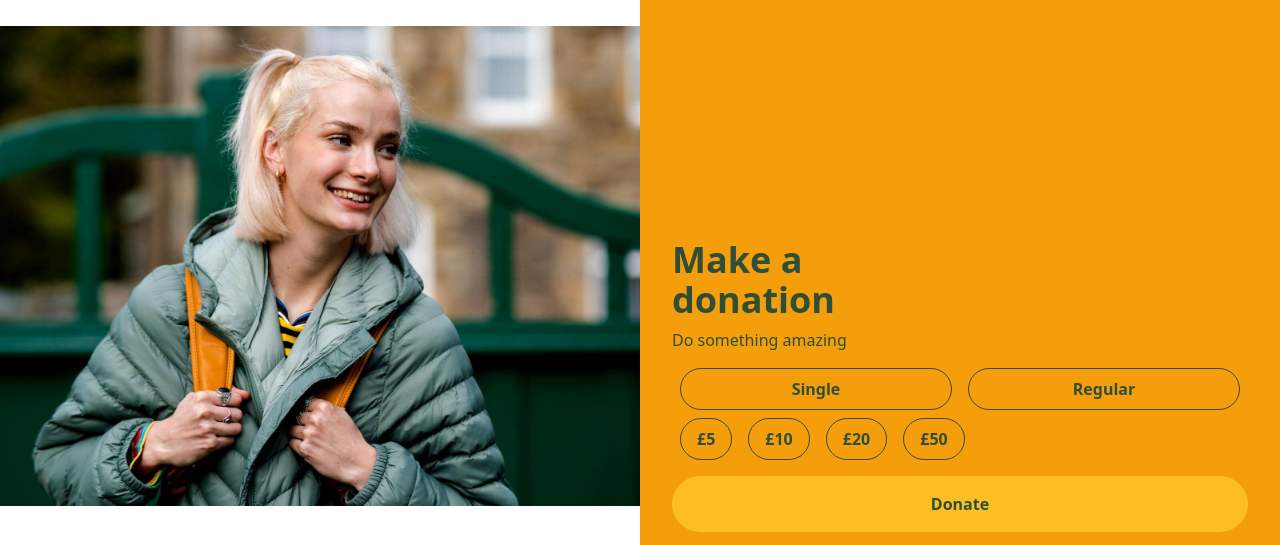
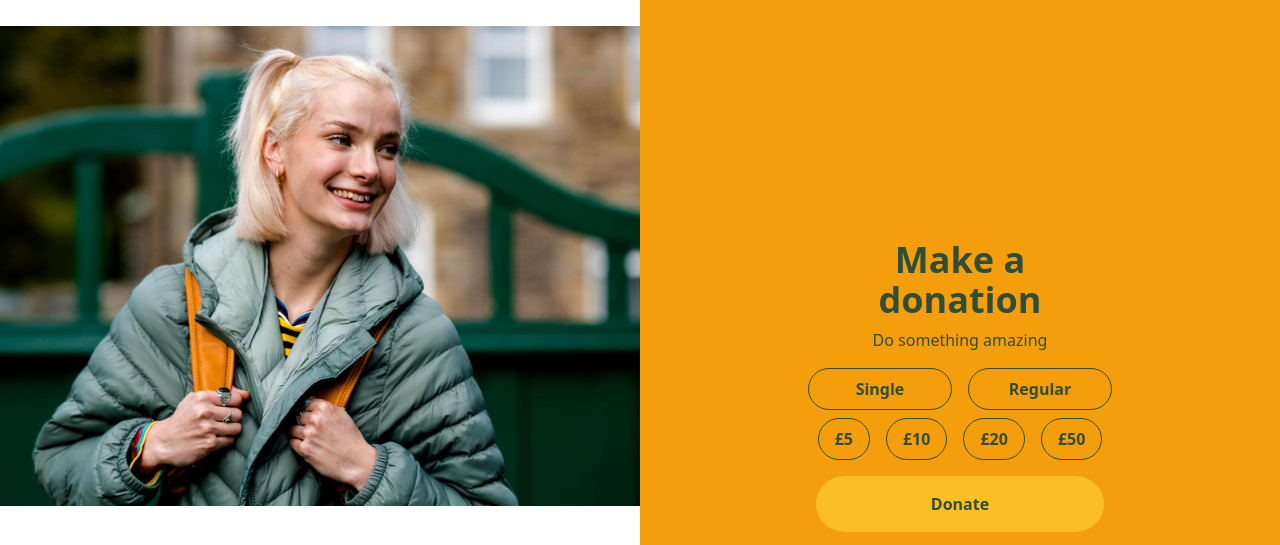
Before and after one commit to nish1013/react-typescript-gatsby, a Gatsby site: page /donations in a window 1280 px wide. Shown: the top 545 px of the page. Built offline with nearby package versions, Linux system fonts and the light colour scheme; Gatsby itself is replaced by a stand-in of ours.

Commit message:
updated css

```diff
--- a/src/components/donation-panel/DonationPanel.js
+++ b/src/components/donation-panel/DonationPanel.js
@@ -5,21 +5,23 @@ import PaymentOptions from "../payment-options/PaymentOptions";
 export default function DonationPanel() {
   //TODO organise tailwindcss
   const classRegular =
-    "Button w-1/2 border hover:text-white font-bold my-2 mx-2 py-2 px-4 rounded-full";
+    "Button w-1/4 border hover:text-white font-bold my-2 mx-2 py-2 px-4 rounded-full";
   const classValueBtns =
-    "Button w-50 border hover:text-white font-bold mx-2 py-2 px-4 rounded-full";
+    "Button w-1/8 border hover:text-white font-bold mx-2 py-2 px-4 rounded-full";
   const classDonateBtn =
-    "DonateButton w-full bg-amber-400 hover:bg-amber-500 font-bold my-4 py-4 px-4 rounded-full";
+    "DonateButton w-1/2 self-center bg-amber-400 hover:bg-amber-500 font-bold my-4 py-4 px-4 rounded-full";
   return (
     <div className="DonationPanel flex flex-col justify-center justify-items-center py-60 px-8 bg-amber-500 sm:w-full md:w-full lg:w-1/2 xl:w-1/2 2xl:w-1/2 lg:min-h-screen xl:min-h-screen 2xl:min-h-screen">
+     <div className="flex flex-col items-center">
       <h1 className="text-4xl font-bold">Make a</h1>
       <h1 className="text-4xl font-bold">donation</h1>
       <p className="py-2">Do something amazing</p>
-      <div className="flex justify-even">
+      </div>
+      <div className="flex justify-center">
         <button className={classRegular}>Single</button>
         <button className={classRegular}>Regular</button>
       </div>
-      <div>
+      <div className="flex justify-center">
         <button className={classValueBtns}>£5</button>
         <button className={classValueBtns}>£10</button>
         <button className={classValueBtns}>£20</button>
```
